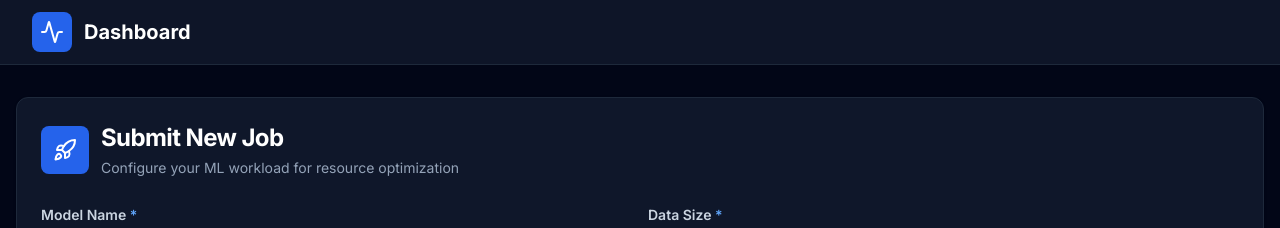
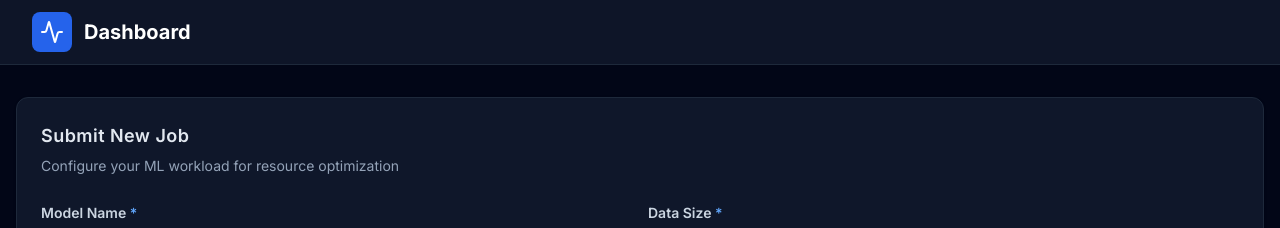
Before and after one commit to agg111/flux-compute, a React (Create React App) app in the folder frontend/: page / in a window 1280 px wide. Shown: the top 228 px of the page. Built offline with nearby package versions, Linux system fonts and the light colour scheme; no server answers.

Commit message:
auto-commit for b38fe203-ac1a-44b3-8b50-59ebfb86b47d

```diff
--- a/frontend/src/components/MainDashboard.jsx
+++ b/frontend/src/components/MainDashboard.jsx
@@ -200,18 +200,11 @@ const MainDashboard = () => {
     <div className="max-w-7xl mx-auto px-4 py-8 space-y-8" data-testid="main-dashboard">
       {/* Submit Job Form - First Card */}
       <Card className="border border-slate-800 bg-slate-900" data-testid="job-submission-form">
-        <CardHeader className="space-y-2 pb-6">
-          <div className="flex items-center gap-3">
-            <div className="w-12 h-12 bg-blue-600 rounded-lg flex items-center justify-center">
-              <Rocket className="w-6 h-6 text-white" />
-            </div>
-            <div>
-              <CardTitle className="text-2xl font-bold text-white">Submit New Job</CardTitle>
-              <CardDescription className="text-slate-400 mt-1">
-                Configure your ML workload for resource optimization
-              </CardDescription>
-            </div>
-          </div>
+        <CardHeader className="pb-6">
+          <CardTitle className="text-lg font-semibold text-slate-200 tracking-wide">Submit New Job</CardTitle>
+          <CardDescription className="text-slate-400 mt-1 text-sm">
+            Configure your ML workload for resource optimization
+          </CardDescription>
         </CardHeader>
         <CardContent>
           <form onSubmit={handleSubmit} className="space-y-6">
```
